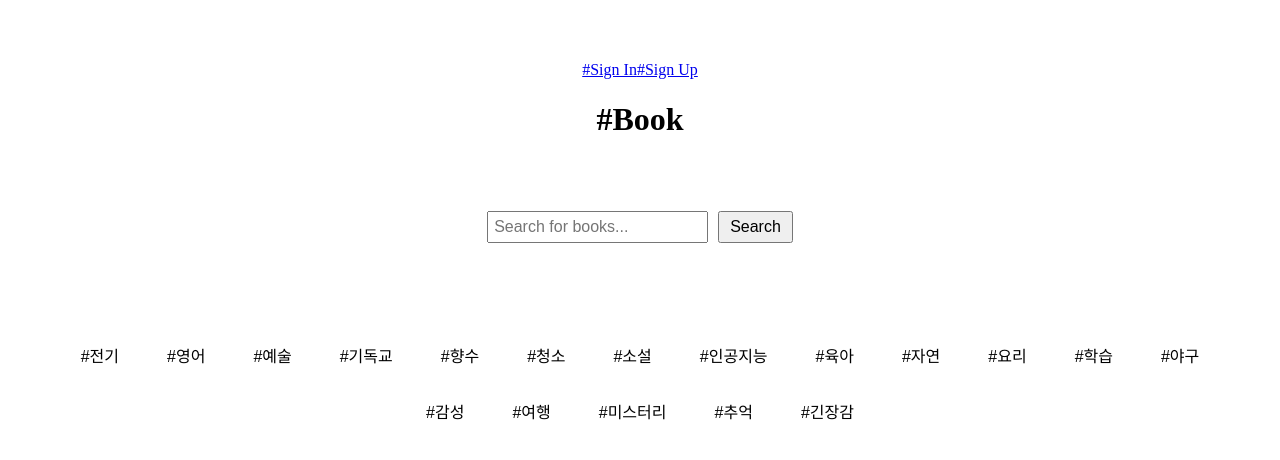
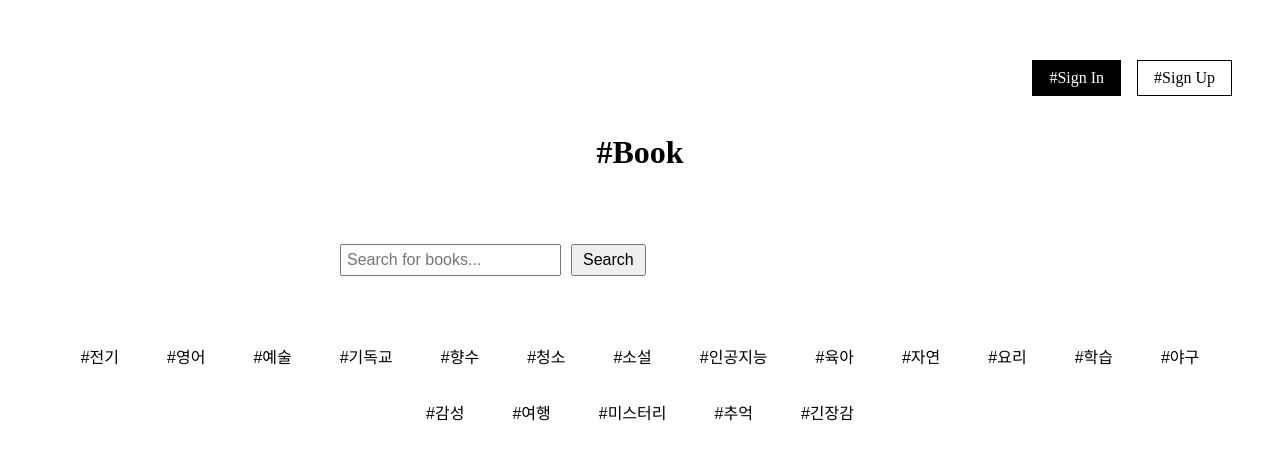
Before and after one commit to fbghk/test_nest_next, a Next.js app in the folder client/: page / in a window 1280 px wide. Shown: the part 158-618 px from the top of the page. Built offline with nearby package versions, Linux system fonts and the light colour scheme.

Commit message:
New | Home.module.css

```diff
--- a/client/styles/Home.module.css
+++ b/client/styles/Home.module.css
@@ -3,12 +3,11 @@
   padding: 0 0.5rem;
   display: flex;
   flex-direction: column;
-  justify-content: center;
   align-items: center;
 }
 
 .main {
-  padding: 5rem 0;
+  padding: 0;
   flex: 1;
   display: flex;
   flex-direction: column;
@@ -25,46 +24,53 @@
 
 .description {
   text-align: center;
-  margin: 4rem 0;
+  font-size: 1.5rem;
+  margin: 1rem 0;
 }
 
 .searchBar {
+  margin-top: 2rem;
+  width: 100%;
+  max-width: 600px;
+}
+
+.authButtons {
   display: flex;
-  justify-content: center;
+  justify-content: flex-end;
+  width: 100%;
+  max-width: 1200px;
+  margin-bottom: 1rem;
+}
+
+.signIn, .signUp {
+  text-decoration: none;
+  font-size: 1rem;
+  padding: 0.5rem 1rem;
+  margin: 0 0.5rem;
+  border: 1px solid black;
+
+  color: black;
+  display: inline-block;
+}
+
+.signIn {
+  background-color: black;
+  color: white;
+}
+
+.signUp {
+  background-color: white;
+}
+
+.bookList {
   margin-top: 2rem;
 }
 
-.searchBar input {
-  padding: 0.5rem;
-  font-size: 1.2rem;
+.bookItem {
+  border: 1px solid #ddd;
+  padding: 1rem;
+  margin: 0.5rem;
+  border-radius: 5px;
+  width: 100%;
+  max-width: 500px;
 }
-
-.searchBar button {
-  padding: 0.5rem 1rem;
-  font-size: 1.2rem;
-  margin-left: 0.5rem;
-  cursor: pointer;
-}
-
-.tags {
-  display: flex;
-  justify-content: center;
-  flex-wrap: wrap;
-  margin-top: 2rem;
-}
-
-.tags button {
-  padding: 0.5rem 1rem;
-  font-size: 1rem;
-  margin: 0.5rem;
-  cursor: pointer;
-  background-color: #0070f3;
-  color: white;
-  border: none;
-  border-radius: 5px;
-  transition: background-color 0.3s ease;
-}
-
-.tags button:hover {
-  background-color: #005bb5;
-}
```
